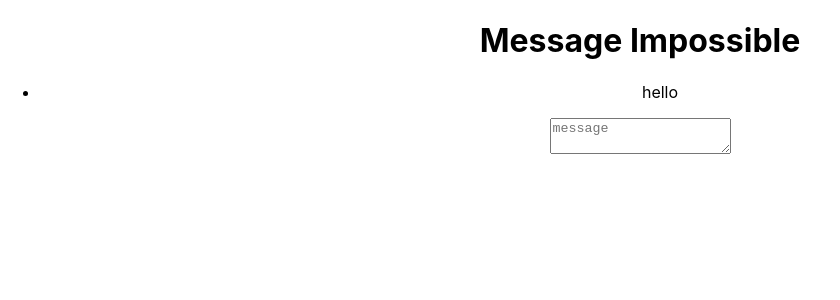
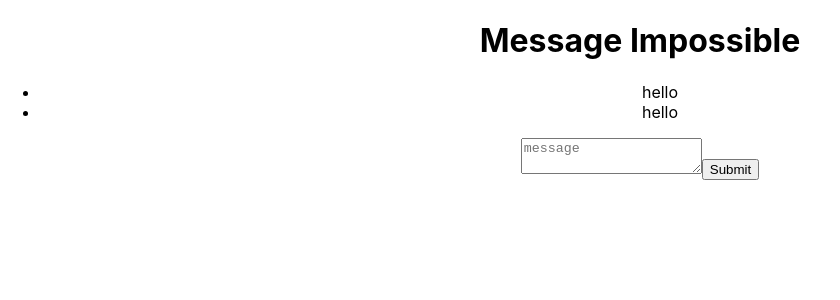
Before and after one commit to spencerT101/redux-message-queue, a React (Create React App) app: page / in a window 1280 px wide. Shown: the top 300 px of the page, without its empty margins (0-840 px from the left). Built offline with nearby package versions, Linux system fonts and the light colour scheme.

Commit message:
committing changes

```diff
--- a/src/App.js
+++ b/src/App.js
@@ -1,15 +1,17 @@
 import logo from './logo.svg';
 import './App.css';
-import {useSelector, useDispatch} from 'react-redux';
+import { useDispatch} from 'react-redux';
 import {addMessage} from "./actions";
 import {removeMessage} from "./actions";
 import message from './reducers/messages';
 import MessageList from './components/messagelist';
+import { ADD_MESSAGE } from './reducers/actionTypes';
 
 function App() {
 
-  const messages = useSelector(state => state);
-  const dispatch = useDispatch();
+  // const messages = useSelector(state => state);
+
+   const dispatch = useDispatch();
 
 //   const eachMessage = message.map((eachMessage, index) => {
 //     return <messageItem eachMessage={eachMessage}   key={index} />
@@ -18,11 +20,10 @@ function App() {
 
 
 
-
-  return (
+return (
     <div className="App">
       <h1>Message Impossible</h1>
-      <MessageList messages ={messages}/>
+      <MessageList/>
 
 
 
@@ -36,7 +37,7 @@ function App() {
           />
 
 
-      {/* <button onClick={() => dispatch(addMessage())} >Submit</button> */}
+     <button onClick={() => dispatch({type: ADD_MESSAGE})} >Submit</button>
       </form>
     </div>
   );
--- a/src/index.js
+++ b/src/index.js
@@ -16,6 +16,14 @@ const store = createStore(allReducers,
     console.log("Store changed!", store.getState());
   })
   console.log(store.getState());
+
+  store.dispatch({
+    type: ADD_MESSAGE,
+    payload:{
+      message:"hello"
+    }
+
+  })
 
   store.dispatch({
     type: ADD_MESSAGE,
```
